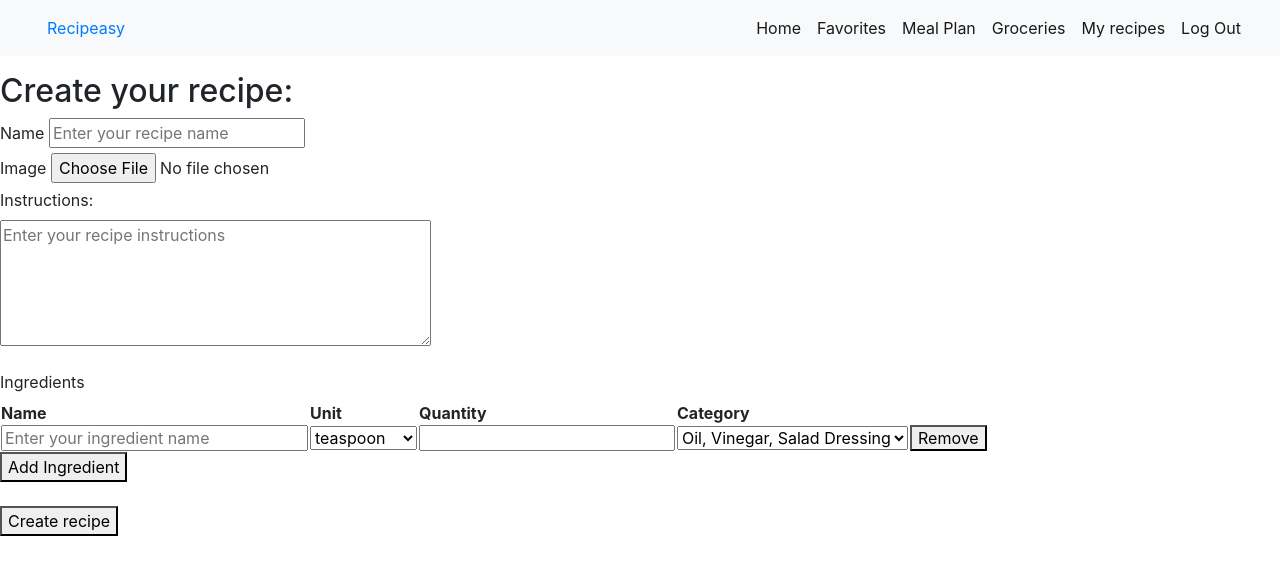
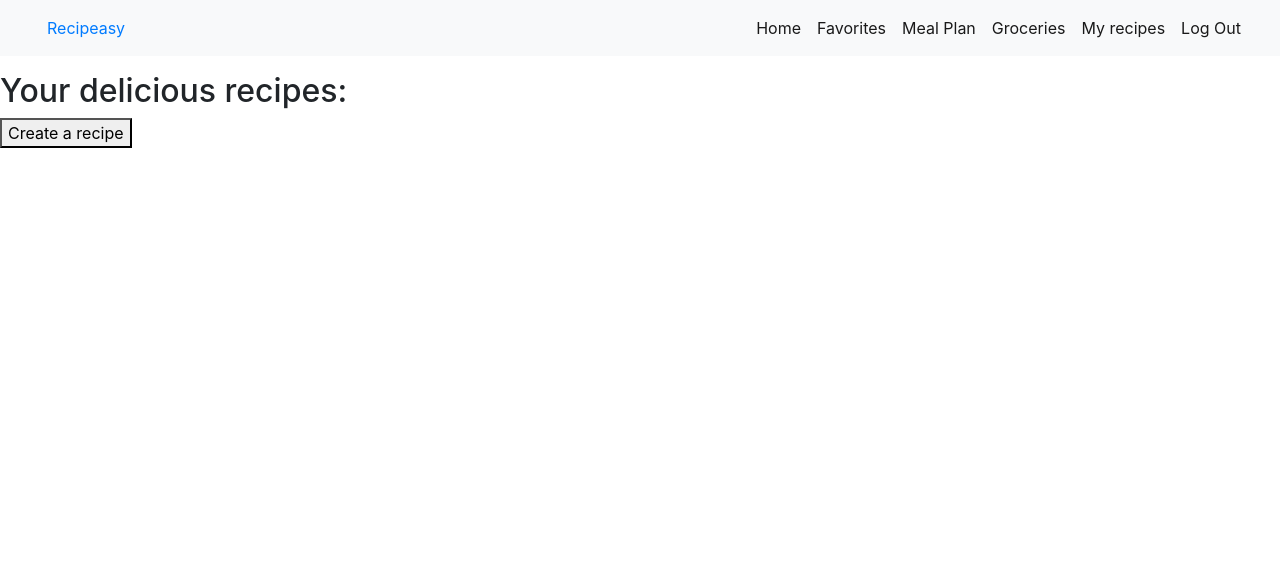
Before and after one commit to MayraM5/Recipeasy-Meal-Plan-App, a Flask app: page /myrecipes in a window 1280 px wide. Shown: the top 575 px of the page. Run offline with Flask 2, Linux system fonts and the light colour scheme; data that the repository does not hold is empty; some libraries are stand-ins or nearby versions.

Commit message:
Updated feature, pending cloudinary & display recipe

```diff
--- a/crud.py
+++ b/crud.py
@@ -1,5 +1,5 @@
 '''CRUD operations functions'''
-from model import db, User, FavoriteRecipe, MealPlan, GroceryItem, connect_to_db
+from model import db, User, FavoriteRecipe, MealPlan, GroceryItem, Recipe, connect_to_db
 
 def create_user(first_name, last_name, email, password):
     """Create and return a new user"""
@@ -182,13 +182,20 @@ def get_total_grocery_list(user_id):
 
 ####################NEW FEATURE ######################3
 
-def create_my_recipe(user_id, recipe_id, title, image, instructions, ingredient_name, amount, units, category):
+def create_my_recipe(user_id, recipe_id, title, instructions, ingredient_name, amount, units, category):
     """Create favorite recipes"""
 
-    my_recipe = Recipe(user_id=user_id, recipe_id=recipe_id, title=title, image=image, instructions=instructions,
+    new_recipe = Recipe(user_id=user_id, recipe_id=recipe_id, title=title, instructions=instructions,
                 ingredient_name=ingredient_name, amount=amount, units=units, category=category)
 
-    return my_recipe
+    return new_recipe
+
+def get_my_recipes(user_id):
+    """Get all recipes created by user"""
+
+    my_recipes = Recipe.query.filter(Recipe.user_id == user_id).all()
+
+    return my_recipes
 
 
 
--- a/model.py
+++ b/model.py
@@ -83,10 +83,11 @@ class Recipe(db.Model):
 
     __tablename__ = "recipes"
 
-    recipe_id = db.Column(db.String, primary_key=True)
+    id = db.Column(db.Integer, primary_key=True)
     user_id = db.Column(db.Integer, db.ForeignKey('users.user_id'))
     title = db.Column(db.String)
     image = db.Column(db.String)
+    recipe_id = db.Column(db.String)
     instructions = db.Column(db.String)
     ingredient_name = db.Column(db.String(50))
     amount = db.Column(db.Float) #Ingredient quantity
--- a/server.py
+++ b/server.py
@@ -25,7 +25,6 @@ SPOON_API_KEY = os.environ["SPOON_API_KEY"]
 CLOUD_NAME = "dhyrymmf4"
 CLOUDINARY_SECRET= os.environ["CLOUDINARY_SECRET"],
 CLOUDINARY_KEY= os.environ["CLOUDINARY_KEY"]
-
 
 #Homepage
 @app.route('/')
@@ -308,7 +307,7 @@ def get_recipe():
             flash(f"Its already added")
             return json.dumps({'fail': True})
 
-        #check if recipe id is in meal plagreekn, if not add
+        #check if recipe id is in meal plan, if not add
         else:
             meal_plan = crud.create_meal_plan(logged_in_user_id, (recipe_id))
             db.session.add(meal_plan)
@@ -420,60 +419,80 @@ def display_grocery_items():
 #############NEW FEATURE ###########################################
 @app.route("/myrecipes")
 def my_recipes():
-    """Process to create recipe"""
 
-    return render_template("my_recipes.html")
+    logged_in_user = session.get("user_id")
+    recipes_data = crud.get_my_recipes(logged_in_user)
+
+    # my_recipes = []
+    # for recipe in recipes_data:
+    #     recipe_id = recipe["recipe_id"]
+    #     title = recipe['title']
+    #     # try:
+    #     #     image = recipe["image"]
+    #     # except KeyError:
+    #     #     image = None
+
+    #     element = {'recipe_id': recipe_id, 'title': title}
+
+    #     my_recipes.append(element)
+
+    return render_template("my_recipes.html", my_recipes=my_recipes)
+
+
+
+@app.route('/render-page', methods=['POST'])
+def render_page():
+  return render_template('create_recipe.html')
 
 
 @app.route('/create-recipe', methods=['POST'])
 def create_recipe():
-#   data = request.get_json()
-#   print(data)
-#   title = data['name']
-#   image = data['image']
-#   instructions = data['instructions']
-#   ingredient_name = data['ingredients']
-#   print(ingredient_name)
-    title = request.form['name']
-    print(f'TITLE {title}')
-
-    instructions = request.form['instructions']
-    print(f' INSTRUCTIONS {instructions}')
-    ingredients = request.form.getlist('ingredient')
-    print(f'INGREDIENTS {ingredients}')
-    units = request.form.getlist('unit')
-    print(f'UNITS ::::: {units}')
-    quantities = request.form.getlist('quantity')
-    print(f'Q:::: {quantities}')
-    categories = request.form.getlist('category')
-    print(f'CATEGORYYYY:::: {categories}')
 
     logged_in_user_id = session.get("user_id")
-    print(logged_in_user_id)
+
+    #Generate random recipe id with letter to avoid matching with API recipe ID
     recipe_id = (''.join(random.choices(string.ascii_letters, k=6)))
-    print(recipe_id)
 
-    # Make a request to the Cloudinary API using the current timestamp
-    # timestamp = int(time.time())
-    ## cloudinary is not working!!!!
-    try:
-        my_file = request.files['my_file']
-        result = cloudinary.uploader.upload(my_file, api_key=CLOUDINARY_KEY, api_secret=CLOUDINARY_SECRET, cloud_name=CLOUD_NAME)
-    #, timestamp=timestamp)
-        image = result['secure_url']
-        print(f'image url {image}')
-    except KeyError:
-        flash("The file was not present")
-        return redirect("/myrecipes")
+    # ## cloudinary is not working!!!!
+    # my_file = request.files["my_file"]
+    # my_file = request.files.get("my_file")
 
-  # save the data to the database
-#   recipe = crud.create_my_recipe(logged_in_user_id, recipe_id, title, image, instructions, ingredient_name) #, amount, units, category):
-#   db.session.add(recipe)
-#   db.session.commit()
+    # if my_file:
+    #     result = cloudinary.uploader.upload(my_file.stream,
+    #                 api_key=CLOUDINARY_KEY,
+    #                 api_secret=CLOUDINARY_SECRET,
+    #                 cloud_name=CLOUD_NAME)
 
-    return 'Recipe saved successfully!'
+    #     image = result['secure_url']
+    # else:
+    #     image = None
 
+    # print(image)
+    title = request.form['name']
+    instructions = request.form['instructions']
 
+    #get ingredient by column
+    ingredients = request.form.getlist('ingredient')
+    units_list = request.form.getlist('unit')
+    amounts = request.form.getlist('quantity')
+    categories = request.form.getlist('category')
+
+    #zip list to convert new list in a recipe ingredient data
+    ingredient_data = list(zip(ingredients, amounts, units_list, categories))
+    print(ingredient_data)
+    for data in ingredient_data:
+        ingredient_name = data[0]
+        amount = data[1]
+        units = data[2]
+        category = data[3]
+
+    # save the data to the database
+        recipe = crud.create_my_recipe(logged_in_user_id, recipe_id, title, instructions, ingredient_name, amount, units, category)
+        db.session.add(recipe)
+        db.session.commit()
+    flash('Recipe saved successfully!')
+
+    return render_template('my_recipes.html')
 
 
 if __name__ == "__main__":
--- a/static/js/myrecipes.js
+++ b/static/js/create_recipe.js
@@ -6,12 +6,12 @@ function addRow() {
     const cell3 = row.insertCell(2);
     const cell4 = row.insertCell(3);
     const cell5 = row.insertCell(4);
-    cell1.innerHTML = '<input type="text" name="ingredient">';
-    cell2.innerHTML = '<select name="unit"><option value="tsp">teaspoon</option><option value="tbsp">tablespoon</option>\
+    cell1.innerHTML = '<input type="text" name="ingredient" placeholder="Enter your ingredient name" size="25" required>';
+    cell2.innerHTML = '<select name="unit"><option value=""></option><option value="tsp">teaspoon</option><option value="tbsp">tablespoon</option>\
                       <option value="cup">cup</option><option value="oz">ounce</option><option value="lb">pound</option>\
-                      <option value="container">container</option><option value="other">unit</option></select>';
-    cell3.innerHTML = '<input type="number" name="quantity">';
-    cell4.innerHTML = '<select name="category"><option value="Oil, Vinegar, Salad Dressing">Oil, Vinegar, Salad Dressing</option>\
+                      <option value="servings">serving</option><option value="container">container</option></select>';
+    cell3.innerHTML = '<input type="number" name="quantity" step="0.01" required>';
+    cell4.innerHTML = '<select name="category" required><option value="Oil, Vinegar, Salad Dressing">Oil, Vinegar, Salad Dressing</option>\
                       <option value="Refrigerated">Refrigerated</option><option value="Pasta and Rice">Pasta and Rice</option>\
                       <option value="Spices and Seasonings">Spices and Seasonings</option>\
                       <option value="Milk, Eggs, Other Dairy">Milk, Eggs, Other Dairy</option><option value="Meat">Meat</option>\
--- a/templates/my_recipes.html
+++ b/templates/my_recipes.html
@@ -1,66 +1,16 @@
 {% extends "base.html" %}
 
 {% block body %}
-<body>
-    <h2> Create your recipe: </h2>
-        <!-- <form id="recipe-form"> -->
-        <form action="/create-recipe" method="POST" enctype="multipart/form-data">
-            <label for="title">Name</label>
-                <input id="recipe_name" type="name" name="name" placeholder="Enter your recipe name"> <br>
+<h2>Your delicious recipes:</h2>
 
-            <label for="image">Image</label>
-                <input type="file" name="my_file" id="image"> <br>
 
-            <label for="instructions">Instructions:</label><br>
-                <textarea name="instructions" id="instructions" placeholder="Enter your recipe instructions" rows="5" cols="40"></textarea><br><br>
-                <!-- <input class="recipe_instruction" type="name" name="instructions"> <br>     -->
 
-            <label for="ingredient">Ingredients</label> <br>
-                <table id="ingredients-table">
-                    <tr>
-                        <th>Name</th>
-                        <th>Unit</th>
-                        <th>Quantity</th>
-                        <th>Category</th>
-                        <th></th>
-                    </tr>
-                        <td><input type="text" name="ingredient" placeholder="Enter your ingredient name" size="25"></td>
-                        <td>
-                            <select name="unit">
-                                <option value="tsp">teaspoon</option>
-                                <option value="tbsp">tablespoon</option>
-                                <option value="cup">cup</option>
-                                <option value="oz">ounce</option>
-                                <option value="lb">pound</option>
-                                <option value="container">container</option>
-                                <option value="other">unit</option>
-                            </select>
-                        </td>
-                        <td><input type="number" name="quantity"></td>
-                        <td>
-                            <select name="category">
-                                <option value="Oil, Vinegar, Salad Dressing">Oil, Vinegar, Salad Dressing</option>
-                                <option value="Refrigerated">Refrigerated</option>
-                                <option value="Pasta and Rice">Pasta and Rice</option>
-                                <option value="Spices and Seasonings">Spices and Seasonings</option>
-                                <option value="Milk, Eggs, Other Dairy">Milk, Eggs, Other Dairy</option>
-                                <option value="Meat">Meat</option>
-                                <option value="Produce">Produce</option>
-                                <option value="Seafood">Seafood</option>
-                                <option value="Cheese">Cheese</option>
-                                <option value="Other">Other</option>
-                            <select>
-                        </td>
-                        <td><button type="button" onclick="removeRow(this)">Remove</button></td>
-                    </tr>
-                </table>
-                <button type="button" onclick="addRow()">Add Ingredient</button> <br>
-                <br>
-            <button type="submit">Create recipe</button>
-        </form>
 
-</body>
-<!-- <script src="https://cdn.jsdelivr.net/npm/cloudinary-core@2.8.1/cloudinary-core-shrinkwrap.min.js"></script> -->
-<script src="../static/js/myrecipes.js"> </script>
+<form action="/render-page" method="POST">
+    <button type="submit">Create a recipe</button>
+  </form>
+
+
+
 
 {% endblock %}
```
Also changed, not shown: templates/create_recipe.html (added, +67 -0 lines).
